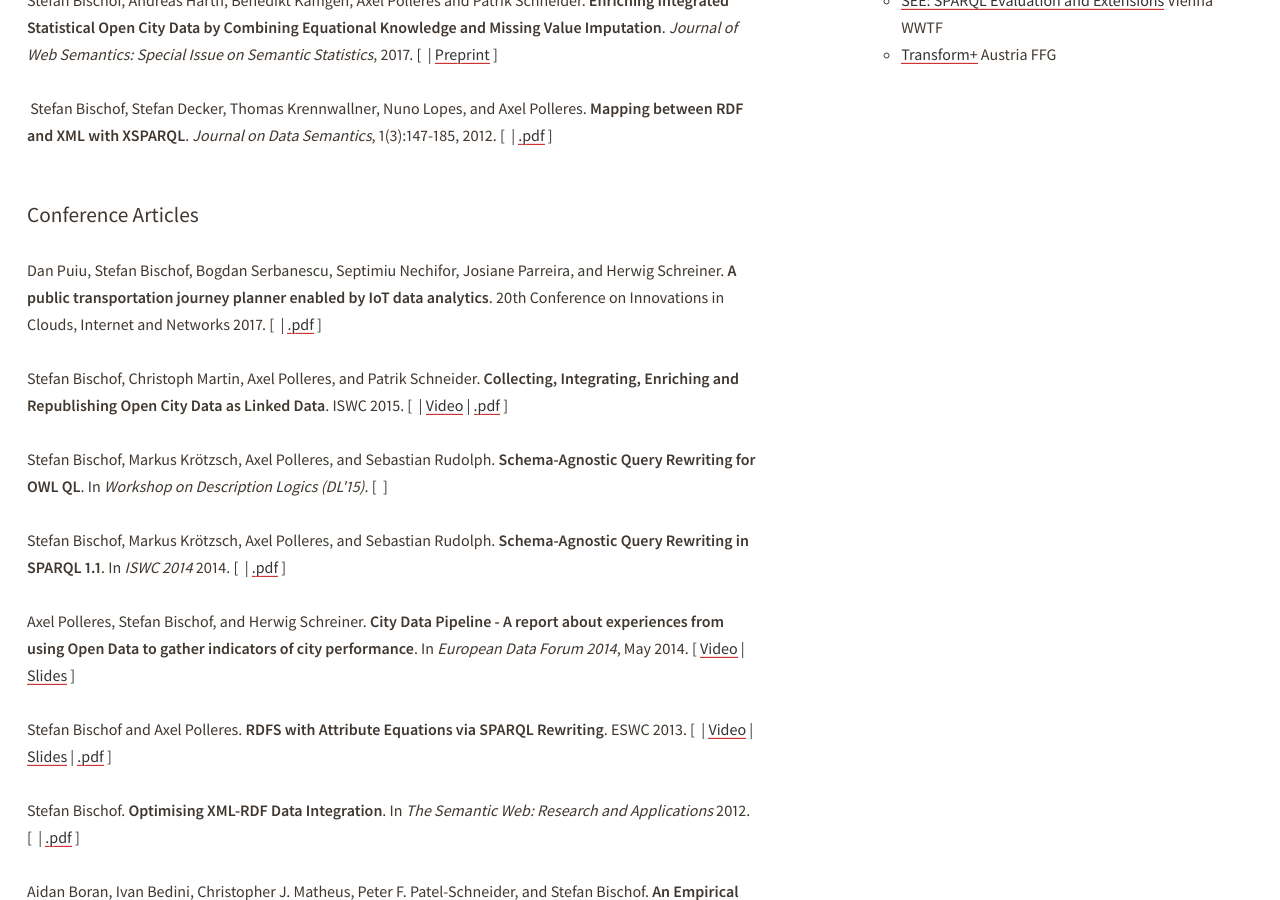
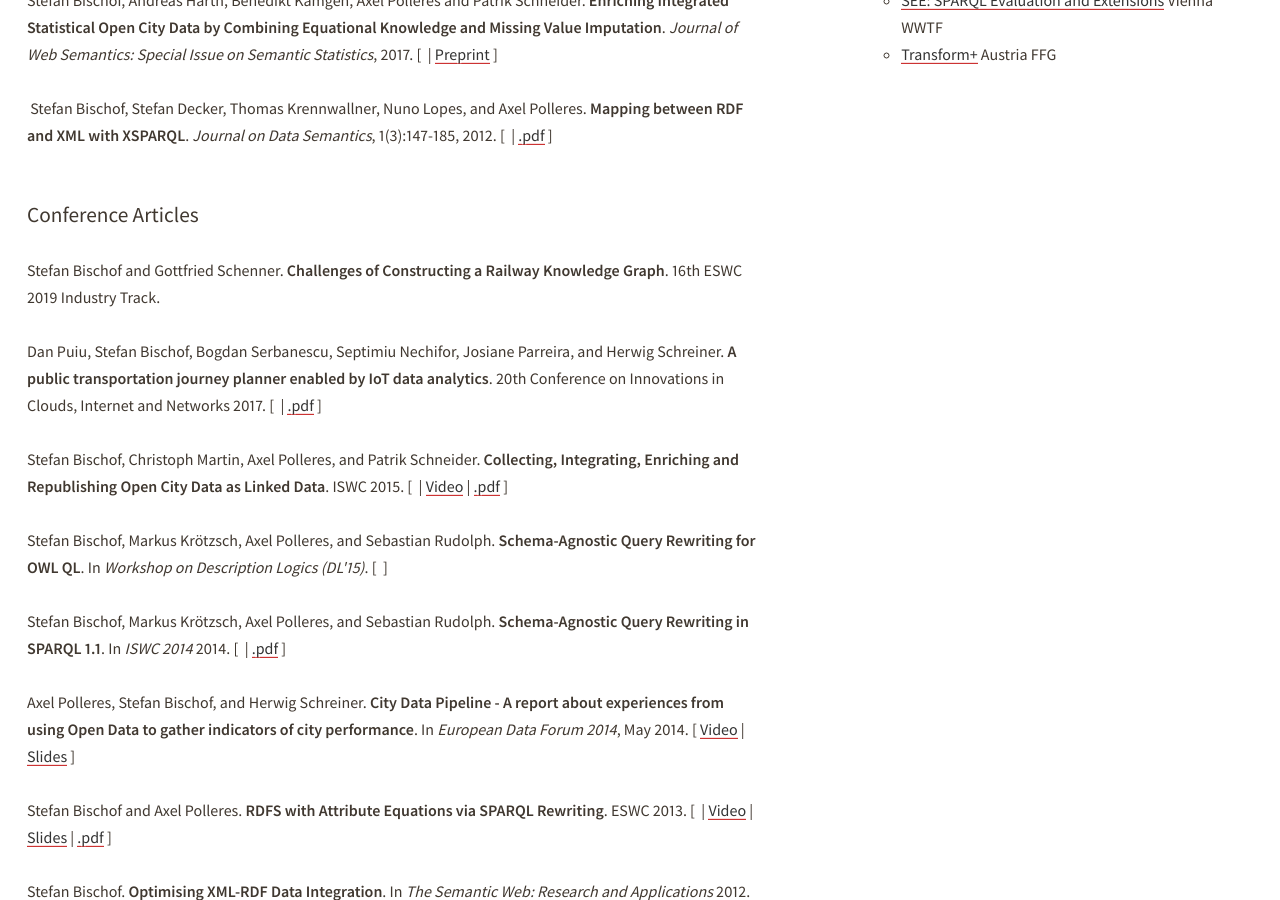
Before and after one commit to stefanbischof/stefanbischof.github.io, a Jekyll site: the page built from index.html, in a window 1280 px wide and 900 px high, scrolled down 642 px. Built offline with Jekyll 4.4.1, drawn with Linux system fonts in a browser that asks for light colours; a style sheet for code colours, icons or effects is not loaded.

Commit message:
Add ESWC 2019 paper

```diff
--- a/mypublications.html
+++ b/mypublications.html
@@ -5,6 +5,8 @@
 <p><a name="BischofDeckerKrennwallnerEtAl2012a"></a><i class="ai ai-springer-square"></i> Stefan Bischof,  Stefan Decker,  Thomas Krennwallner,  Nuno Lopes,  and Axel   Polleres.  <b>Mapping between RDF and XML with XSPARQL</b>.  <em>Journal on Data Semantics</em>,  1(3):147-185,  2012. [&nbsp;<a href="https://dx.doi.org/10.1007/s13740-012-0008-7"><i class="ai ai-doi"></i></a>&nbsp;|  <a href="pdf/jds2012-xsparql.pdf">.pdf</a>&nbsp;]  </p>
 
 <h2>Conference Articles</h2>
+
+<p><a name="BischofSchenner2019"></a>Stefan Bischof and Gottfried Schenner.  <b>Challenges of Constructing a Railway Knowledge Graph</b>.  16th ESWC 2019 Industry Track. <!--[&nbsp;<a href="http://ceur-ws.org/"><i class="ai ai-ceur"></i></a>&nbsp;]--></p>
 
 <p><a name="puiu2017public"></a>Dan Puiu,  Stefan Bischof,  Bogdan Serbanescu,  Septimiu Nechifor,  Josiane   Parreira,  and Herwig Schreiner.  <b>A public transportation journey planner enabled by IoT data   analytics</b>.  20th Conference on Innovations in Clouds,  Internet and   Networks   2017. [&nbsp;<a href="https://dx.doi.org/10.1109/ICIN.2017.7899440"><i class="ai ai-doi"></i></a>&nbsp;|  <a href="pdf/puiu-etal-2017.pdf">.pdf</a>&nbsp;]  </p>
 
```
